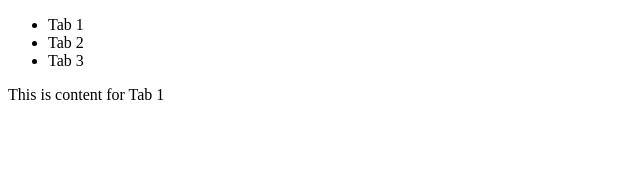
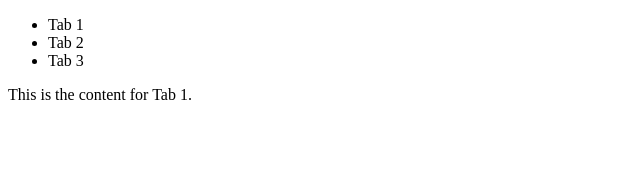
Before and after one commit to acciojob/react-composition-1-nvnKr09, a React app: page / in a window 1280 px wide. Shown: the top 176 px of the page, without its empty margins (0-640 px from the left). Built offline with nearby package versions, Linux system fonts and the light colour scheme.

Commit message:
new changes

```diff
--- a/src/components/App.js
+++ b/src/components/App.js
@@ -5,15 +5,15 @@ const App = () => {
   const tabData = [
     {
       title: "Tab 1",
-      content: "This is content for Tab 1",
+      content: "This is the content for Tab 1.",
     },
     {
       title: "Tab 2",
-      content: "This is content for Tab 2",
+      content: "This is the content for Tab 2.",
     },
     {
       title: "Tab 3",
-      content: "This is content for Tab 3",
+      content: "This is the content for Tab 4.",
     },
   ];
 
```
